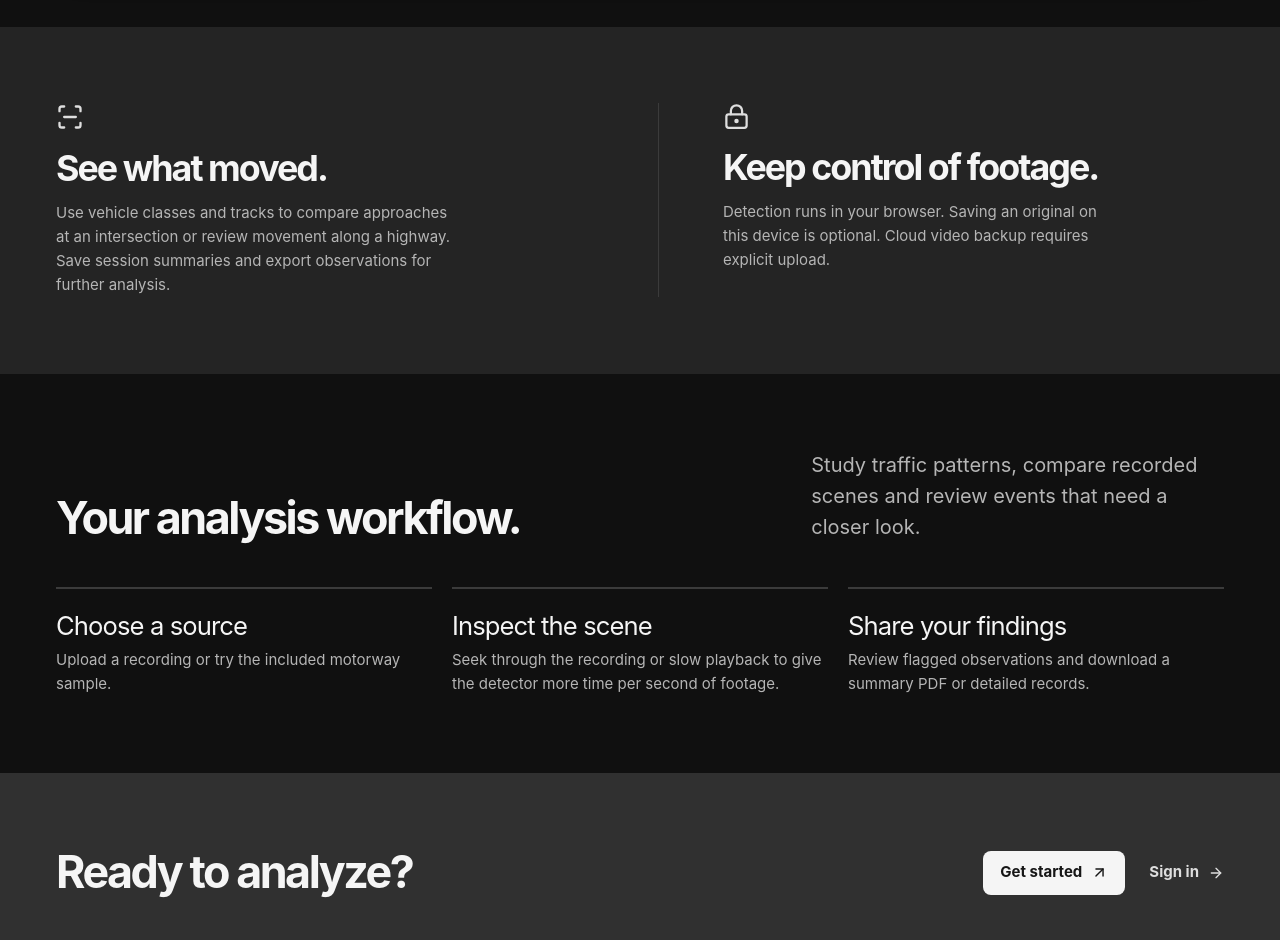
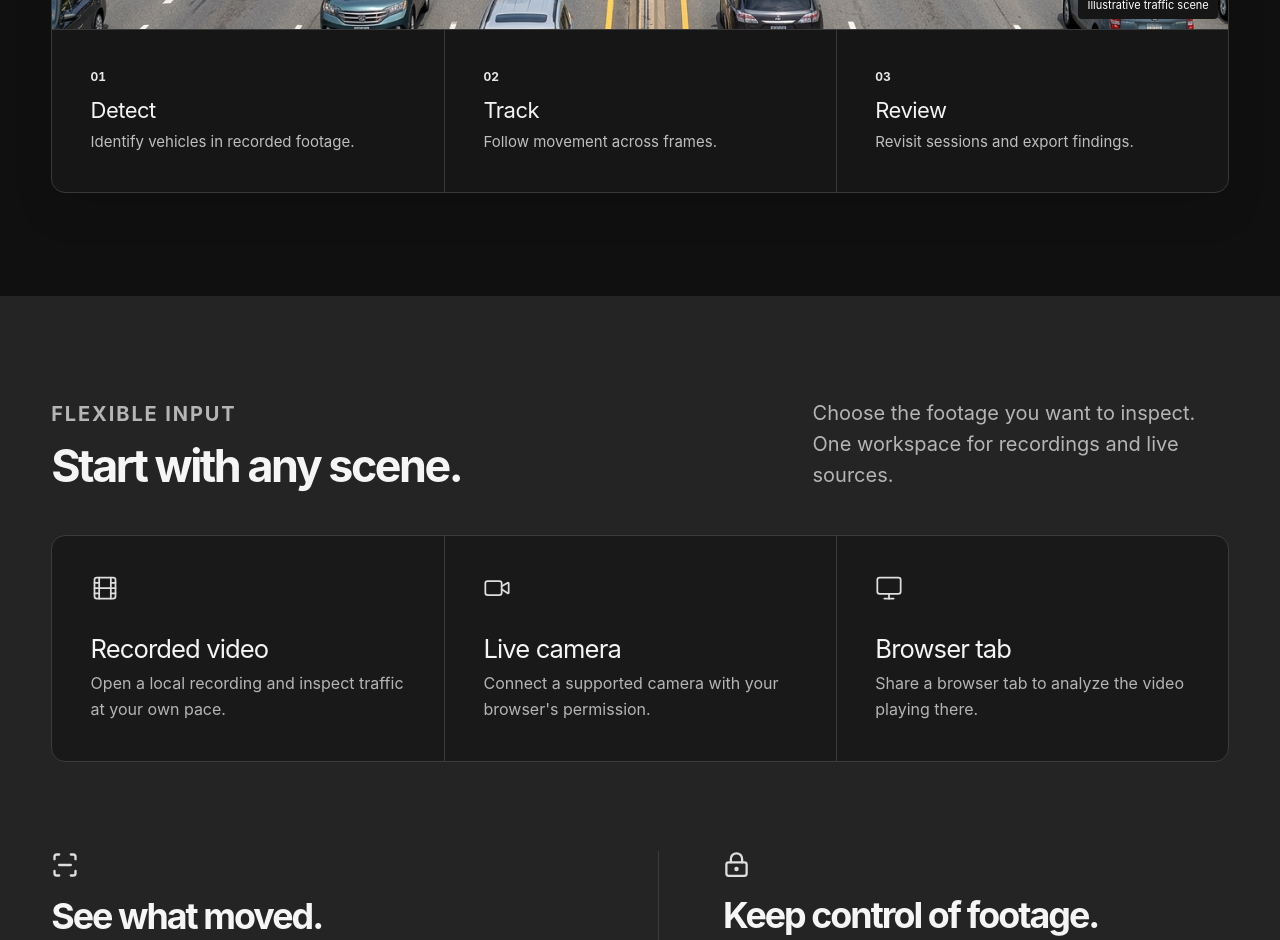
Before and after one commit to Syed-Nazeer-07/VisionGuard, a React (Vite) app in the folder apps/web/: page / in a window 1280 px wide. Shown: the part 1860-2800 px from the top of the page. Built offline with nearby package versions, Linux system fonts and the light colour scheme; no server answers.

Commit message:
Expand landing page scale and introduce supported source showcase

```diff
--- a/apps/web/src/pages/Landing.css
+++ b/apps/web/src/pages/Landing.css
@@ -2,9 +2,9 @@
   --vgn-header-height: 68px;
   background: var(--vg-page-bg);
   color: var(--vg-text);
-  font-size: 15px;
+  font-size: 16px;
 }
-.vgn-shell { width: min(100% - 112px, 1320px); margin-inline: auto; }
+.vgn-shell { width: min(calc(100% - clamp(48px, 8vw, 144px)), 1600px); margin-inline: auto; }
 .vgn a { text-decoration: none; }
 .vgn button, .vgn a, .vgn select { touch-action: manipulation; }
 .vgn-skip { position: fixed; left: 12px; top: 12px; z-index: 50; padding: 12px; background: var(--vg-surface); transform: translateY(-180%); }
@@ -37,7 +37,7 @@
 .vgn-text-action:hover { text-decoration: underline; text-underline-offset: 4px; }
 .vgn-menu-button { display: none; width: 42px; height: 42px; place-items: center; border: 1px solid var(--vg-border); border-radius: 7px; background: var(--vg-surface); }
 .vgn-mobile-navigation { display: none; }
-.vgn-hero { padding: clamp(46px, 6vw, 90px) 0 0; }
+.vgn-hero { padding: clamp(58px, 7vw, 120px) 0 0; }
 .vgn-hero-content { animation: vgn-enter .45s both; }
 .vgn-kicker { display: inline-flex; gap: 9px; align-items: center; color: var(--vg-subtext); margin: 0 0 16px; font-size: 12px; letter-spacing: .095em; text-transform: uppercase; font-weight: 720; }
 .vgn-kicker span { width: 8px; height: 8px; border-radius: 50%; background: var(--vg-link); }
@@ -49,9 +49,9 @@
 .vgn-hero-grid p { margin: 0 0 24px; }
 .vgn-hero-actions, .vgn-cta-actions { display: flex; gap: clamp(12px, 2vw, 24px); flex-wrap: wrap; align-items: center; }
 .vgn-hero-demo { position: relative; margin-top: clamp(30px, 5vw, 64px); margin-bottom: 0; overflow: hidden; border-radius: 9px; background: #181818; }
-.vgn-hero-demo img { width: 100%; height: clamp(290px, 42vw, 560px); display: block; object-fit: cover; object-position: 50% 48%; }
+.vgn-hero-demo img { width: 100%; height: clamp(350px, 48vw, 760px); display: block; object-fit: cover; object-position: 50% 48%; }
 .vgn-hero-demo figcaption { display: flex; flex-wrap: wrap; justify-content: space-between; gap: 6px 16px; padding: 11px 16px; background: #161616; color: #e5e5e5; font-size: 12px; }
-.vgn-section { padding-block: clamp(48px, 6vw, 88px); scroll-margin-top: calc(var(--vgn-header-height) + 12px); }
+.vgn-section { padding-block: clamp(72px, 8vw, 136px); scroll-margin-top: calc(var(--vgn-header-height) + 12px); }
 .vgn h2 { font-size: clamp(2rem, 3.5vw, 3.65rem); line-height: 1.1; }
 .vgn-section-heading { margin-bottom: clamp(27px, 3.4vw, 48px); }
 .vgn-section-heading p { margin: 0; }
@@ -68,7 +68,7 @@
 .vgn-capability-grid p { max-width: 42ch; }
 .vgn-workflow { display: grid; grid-template-columns: repeat(3, 1fr); gap: 20px; padding: 0; margin: 0; list-style: none; }
 .vgn-workflow li { border-top: 1px solid var(--vg-border); padding-top: 22px; }
-.vgn-cta { background: var(--vg-accent-surface); padding-block: clamp(35px, 6vw, 75px); }
+.vgn-cta { background: var(--vg-accent-surface); padding-block: clamp(70px, 9vw, 144px); }
 .vgn-cta .vgn-shell, .vgn-footer { display: flex; flex-wrap: wrap; justify-content: space-between; align-items: center; gap: 22px; }
 .vgn-footer { padding-block: 26px; }
 .vgn-footer > a:last-child { color: var(--vg-subtext); font-size: 12px; text-decoration: underline; text-underline-offset: 4px; }
@@ -105,7 +105,7 @@
   .vgn-nav-tools .vg-theme-expanded select { min-width: 0; width: 100%; }
 }
 
-/* Recorded detector output, with a concise feature strip. */
+/* Illustrative traffic scene, with a concise feature strip. */
 .vgn-product-heading { display:flex; align-items:end; justify-content:space-between; gap:24px; margin-bottom:25px; }
 .vgn-product-heading .vgn-kicker { margin-bottom:10px; }
 .vgn-product-showcase { overflow:hidden; border:1px solid #383838; border-radius:14px; background:#161616; color:#f4f4f4; box-shadow:0 18px 40px rgb(0 0 0 / 10%); }
@@ -113,18 +113,20 @@
 .vgn-preview-bar span:first-child { display:flex; gap:9px; align-items:center; font-weight:650; }
 .vgn-preview-bar span:last-child { color:#b8b8b8; font-size:12px; }
 .vgn-product-showcase .vgn-stage-image { margin:0; display:block; width:100%; }
-.vgn-product-showcase .vgn-stage-image img { display:block; width:100%; height:clamp(240px,35vw,460px); aspect-ratio:auto; object-fit:cover; object-position:50% 54%; }
+.vgn-product-showcase .vgn-stage-image img { display:block; width:100%; height:clamp(300px,43vw,650px); aspect-ratio:auto; object-fit:cover; object-position:50% 54%; }
 .vgn-product-showcase .vgn-stage-image figcaption { top:auto; left:auto; bottom:10px; right:10px; background:#161616; }
 .vgn-feature-strip { display:grid; grid-template-columns:repeat(3,minmax(0,1fr)); border-top:1px solid #383838; }
-.vgn-feature-strip > div { padding:clamp(16px,2.4vw,30px); }
+.vgn-feature-strip > div { padding:clamp(22px,3vw,44px); }
 .vgn-feature-strip > div + div { border-left:1px solid #383838; }
 .vgn-feature-index { display:block; color:#e8e8e8; font-size:12px; font-weight:650; font-variant-numeric:tabular-nums; margin-bottom:12px; }
-.vgn-feature-strip h3 { font-size:19px; letter-spacing:-.025em; }
-.vgn-feature-strip p { color:#bfbfbf; margin:0; font-size:14px; line-height:1.5; }
+.vgn-feature-strip h3 { font-size:22px; letter-spacing:-.025em; }
+.vgn-feature-strip p { color:#bfbfbf; margin:0; font-size:15px; line-height:1.5; }
 .vgn-button { border-radius:8px; transition:background .2s, transform .2s; }
 .vgn-button:hover { transform:translateY(-2px); }
 .vgn-hero-demo { border-radius:14px; }
-.vgn-workflow li { border-top:2px solid var(--vg-border); }
+.vgn-workflow { counter-reset: workflow; gap:clamp(20px,3vw,48px); }
+.vgn-workflow li { border-top:2px solid var(--vg-border); padding-block:28px 36px; counter-increment:workflow; }
+.vgn-workflow li::before { content:'0' counter(workflow); display:block; font-size:13px; font-weight:650; color:var(--vg-subtext); margin-bottom:32px; font-variant-numeric:tabular-nums; }
 @media (max-width:670px) {
  .vgn-product-heading { align-items:start; flex-direction:column; gap:6px; }
  .vgn-feature-strip { grid-template-columns:1fr; }
@@ -136,3 +138,27 @@
  .vgn *, .vgn *::before, .vgn *::after { animation:none !important; transition:none !important; }
  .vgn-button:hover { transform:none; }
 }
+
+/* Larger, content-led landing sections; no decorative metrics or simulated UI. */
+.vgn-source-heading .vgn-kicker, .vgn-cta .vgn-kicker { margin-bottom:12px; }
+.vgn-source-grid { display:grid; grid-template-columns:repeat(3,minmax(0,1fr)); gap:0; border:1px solid var(--vg-border); border-radius:14px; background:var(--vg-surface); }
+.vgn-source-grid article { min-width:0; min-height:220px; display:flex; flex-direction:column; justify-content:space-between; gap:32px; padding:clamp(22px,3vw,42px); }
+.vgn-source-grid article + article { border-left:1px solid var(--vg-border); }
+.vgn-source-grid article > svg { color:var(--vg-link); }
+.vgn-source-grid p { margin:0; color:var(--vg-subtext); line-height:1.6; max-width:35ch; }
+.vgn-capability-grid { margin-top:clamp(54px,7vw,100px); }
+.vgn-cta-copy { margin:16px 0 0; color:var(--vg-subtext); font-size:clamp(1rem,1.4vw,1.2rem); line-height:1.6; }
+.vgn-revealed { animation:vgn-reveal .55s cubic-bezier(.2,.65,.3,1) both; }
+@keyframes vgn-reveal { from { opacity:.7; transform:translateY(15px); } to { opacity:1; transform:none; } }
+@media(max-width:900px) { .vgn-source-grid article { min-height:190px; gap:24px; padding:22px; } }
+@media(max-width:670px) {
+ .vgn-hero { padding-top:42px; }
+ .vgn-section { padding-block:64px; }
+ .vgn-source-grid { grid-template-columns:1fr; }
+ .vgn-source-grid article { min-height:0; gap:18px; }
+ .vgn-source-grid article + article { border-left:0; border-top:1px solid var(--vg-border); }
+ .vgn-product-showcase .vgn-stage-image img { height:clamp(230px,58vw,360px); }
+ .vgn-workflow li { padding-block:20px; }
+ .vgn-workflow li::before { margin-bottom:16px; }
+ .vgn-cta { padding-block:64px; }
+}
--- a/apps/web/src/pages/Landing.tsx
+++ b/apps/web/src/pages/Landing.tsx
@@ -1,5 +1,5 @@
 import { useEffect, useRef, useState } from 'react';
-import { ArrowDown, ArrowRight, ArrowUpRight, ChevronRight, LockKeyhole, Menu, ScanLine, X } from 'lucide-react';
+import { ArrowDown, ArrowRight, ArrowUpRight, ChevronRight, Film, LockKeyhole, Menu, Monitor, ScanLine, Video, X } from 'lucide-react';
 import { ThemeControl } from '../components/theme/ThemeControl';
 import './Landing.css';
 
@@ -134,6 +134,17 @@ export function Landing() {
       </section>
 
       <section className="vgn-capabilities vgn-section vgn-reveal" id="capabilities">
+        <div className="vgn-shell">
+          <div className="vgn-section-heading vgn-source-heading">
+            <div><p className="vgn-kicker">Flexible input</p><h2>Start with any scene.</h2></div>
+            <p>Choose the footage you want to inspect. One workspace for recordings and live sources.</p>
+          </div>
+          <div className="vgn-source-grid">
+            <article><Film size={28} strokeWidth={1.5}/><div><h3>Recorded video</h3><p>Open a local recording and inspect traffic at your own pace.</p></div></article>
+            <article><Video size={28} strokeWidth={1.5}/><div><h3>Live camera</h3><p>Connect a supported camera with your browser's permission.</p></div></article>
+            <article><Monitor size={28} strokeWidth={1.5}/><div><h3>Browser tab</h3><p>Share a browser tab to analyze the video playing there.</p></div></article>
+          </div>
+        </div>
         <div className="vgn-shell vgn-capability-grid">
           <div><ScanLine size={28}/><h2>See what moved.</h2><p>Use vehicle classes and tracks to compare approaches at an intersection or review movement along a highway. Save session summaries and export observations for further analysis.</p></div>
           <div><LockKeyhole size={27}/><h2>Keep control of footage.</h2><p>Detection runs in your browser. Saving an original on this device is optional. Cloud video backup requires explicit upload.</p></div>
@@ -151,7 +162,7 @@ export function Landing() {
 
       <section className="vgn-cta">
         <div className="vgn-shell">
-          <h2>Ready to analyze?</h2>
+          <div><p className="vgn-kicker">Your next scene</p><h2>Ready to analyze?</h2><p className="vgn-cta-copy">Try the included footage or bring a recording of your own.</p></div>
           <div className="vgn-cta-actions">
             <a href="/register" className="vgn-button vgn-button-accent">Get started <ArrowUpRight size={17}/></a>
             <a href="/login" className="vgn-text-action">Sign in <ArrowRight size={16}/></a>
```
Also changed, not shown: 1 other file (tests, documents, lock files or other folders).
